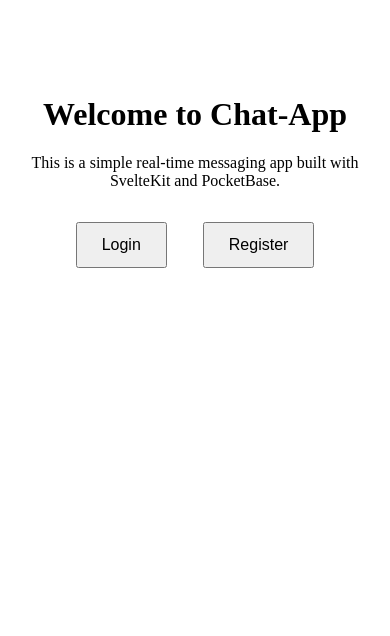
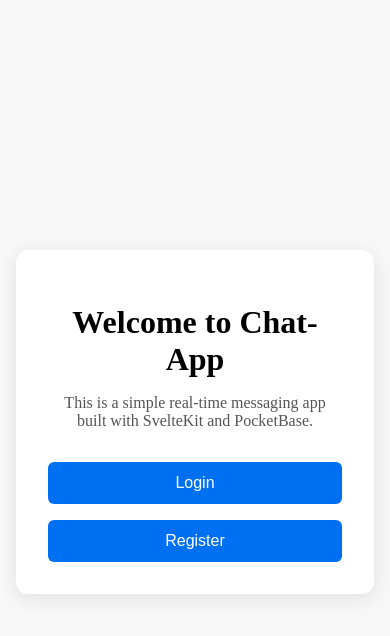
Before and after one commit to Davis86t/Chat-App, a SvelteKit app: page / in a window 390 px wide. Shown: the top 636 px of the page. Built offline with nearby package versions, Linux system fonts and the light colour scheme.

Commit message:
style: polish landing page layout and responsiveness

```diff
--- a/src/routes/+page.svelte
+++ b/src/routes/+page.svelte
@@ -10,22 +10,77 @@
   }
 </script>
 
-<main>
-  <h1>Welcome to Chat-App</h1>
-  <p>This is a simple real-time messaging app built with SvelteKit and PocketBase.</p>
-  <button on:click={goToLogin}>Login</button>
-  <button on:click={goToRegister}>Register</button>
+<main class="landing">
+  <div class="content">
+    <h1>Welcome to Chat-App</h1>
+    <p>This is a simple real-time messaging app built with SvelteKit and PocketBase.</p>
+    <div class="buttons">
+      <button on:click={goToLogin}>Login</button>
+      <button on:click={goToRegister}>Register</button>
+    </div>
+  </div>
 </main>
 
+<style>
+  .landing {
+    height: 100dvh;
+    display: flex;
+    align-items: center;
+    justify-content: center;
+    padding: 1rem;
+    box-sizing: border-box;
+    text-align: center;
+    background: #f8f8f8;
+  }
 
-<style>
-  main {
-    text-align: center;
-    margin-top: 6rem;
+  .content {
+    max-width: 500px;
+    width: 100%;
+    padding: 2rem;
+    background: white;
+    border-radius: 12px;
+    box-shadow: 0 4px 20px rgba(0, 0, 0, 0.1);
   }
+
+  h1 {
+    margin-bottom: 1rem;
+    font-size: 2rem;
+  }
+
+  p {
+    margin-bottom: 2rem;
+    color: #555;
+  }
+
+  .buttons {
+    display: flex;
+    flex-direction: column;
+    gap: 1rem;
+  }
+
   button {
-    margin: 1rem;
-    padding: 0.75rem 1.5rem;
+    padding: 0.75rem;
     font-size: 1rem;
+    border: none;
+    border-radius: 6px;
+    background-color: #0070f3;
+    color: white;
+    cursor: pointer;
+    transition: background-color 0.2s ease;
+  }
+
+  button:hover {
+    background-color: #005dc1;
+  }
+
+  @media (min-width: 600px) {
+    .buttons {
+      flex-direction: row;
+      justify-content: center;
+    }
+
+    button {
+      width: 150px;
+    }
   }
 </style>
```
